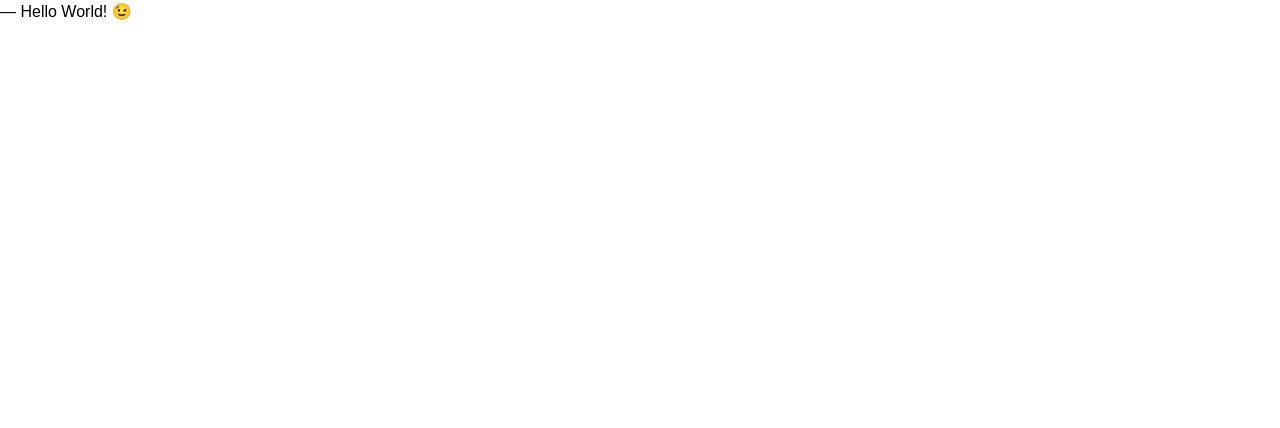
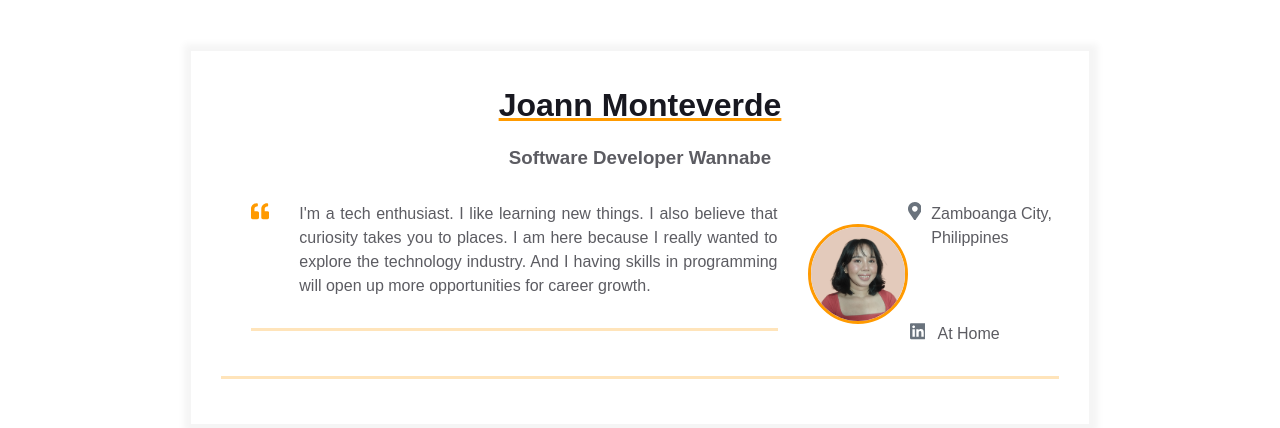
Before and after one commit to jnnmntvrd/homepage, a plain HTML site: page index.html in a window 1280 px wide. Drawn offline with Linux system fonts and the light colour scheme.

Commit message:
Added assets folder and updated intoduction and contact info

```diff
--- a/index.html
+++ b/index.html
@@ -7,6 +7,65 @@
     <meta name="viewport" content="width=device-width, initial-scale=1" />
   </head>
   <body>
-    ― Hello World! &#x1F609;
+    <main>
+      <div class="resume">
+        <div class="container">
+          <div class="resume__block">
+            <h1 class="contact-info__header">Joann Monteverde</h1>
+            <h3 class="contact-info__sub-header">Software Developer Wannabe</h3>
+
+            <div class="contact_info_container fh">
+              <div class="contact-info__block">
+                <div class="container">
+                  <div class="resume__block">
+                    <div class="intro">
+                      <div class="intro__icon-wrapper">
+                        <svg class="intro__icon" xmlns="http://www.w3.org/2000/svg" viewBox="0 0 512 512">
+                          <path
+                            d="M464 256h-80v-64c0-35.3 28.7-64 64-64h8c13.3 0 24-10.7 24-24V56c0-13.3-10.7-24-24-24h-8c-88.4 0-160 71.6-160 160v240c0 26.5 21.5 48 48 48h128c26.5 0 48-21.5 48-48V304c0-26.5-21.5-48-48-48zm-288 0H96v-64c0-35.3 28.7-64 64-64h8c13.3 0 24-10.7 24-24V56c0-13.3-10.7-24-24-24h-8C71.6 32 0 103.6 0 192v240c0 26.5 21.5 48 48 48h128c26.5 0 48-21.5 48-48V304c0-26.5-21.5-48-48-48z">
+                          </path>
+                        </svg>
+                      </div>
+                      <p class="intro_text">
+                        I'm a tech enthusiast.
+                        I like learning new things. I also believe that curiosity takes you to places.
+                        I am here because I really wanted to explore the technology industry. And I having skills in programming will open up more opportunities for career growth.
+                      </p>
+                    </div>
+                  </div>
+                </div>
+              </div>
+
+              <div class="contact-info__block contact-info__block--center">
+                <img class="contact-info__avatar" src="assets/joann.png" alt="Avatar">
+              </div>
+
+              <div class="contact-info__block">
+                <a href="" rel="author" class="contact-info__item">
+                  <div class="contact-info__item-icon-wrapper">
+                    <svg class="contact-info__item-icon" xmlns="http://www.w3.org/2000/svg" viewBox="0 0 384 512">
+                      <path
+                        d="M172.268 501.67C26.97 291.031 0 269.413 0 192 0 85.961 85.961 0 192 0s192 85.961 192 192c0 77.413-26.97 99.031-172.268 309.67-9.535 13.774-29.93 13.773-39.464 0zM192 272c44.183 0 80-35.817 80-80s-35.817-80-80-80-80 35.817-80 80 35.817 80 80 80z">
+                      </path>
+                    </svg>
+                  </div>
+                  <span>Zamboanga City, Philippines</span>
+                </a>
+                <a href="https://ph.linkedin.com/in/joannmonteverde" rel="author" class="contact-info__item">
+                  <div class="contact-info__item-icon-wrapper">
+                    <svg class="contact-info__item-icon" xmlns="http://www.w3.org/2000/svg" viewBox="0 0 448 512">
+                      <path
+                        d="M416 32H31.9C14.3 32 0 46.5 0 64.3v383.4C0 465.5 14.3 480 31.9 480H416c17.6 0 32-14.5 32-32.3V64.3c0-17.8-14.4-32.3-32-32.3zM135.4 416H69V202.2h66.5V416zm-33.2-243c-21.3 0-38.5-17.3-38.5-38.5S80.9 96 102.2 96c21.2 0 38.5 17.3 38.5 38.5 0 21.3-17.2 38.5-38.5 38.5zm282.1 243h-66.4V312c0-24.8-.5-56.7-34.5-56.7-34.6 0-39.9 27-39.9 54.9V416h-66.4V202.2h63.7v29.2h.9c8.9-16.8 30.6-34.5 62.9-34.5 67.2 0 79.7 44.3 79.7 101.9V416z">
+                      </path>
+                    </svg>
+                  </div>
+                  <span>At Home</span>
+                </a>
+              </div>
+            </div>
+          </div>
+        </div>
+      </div>
+    </main>
   </body>
 </html>
```
Also changed, not shown: assets/joann.png (added).
